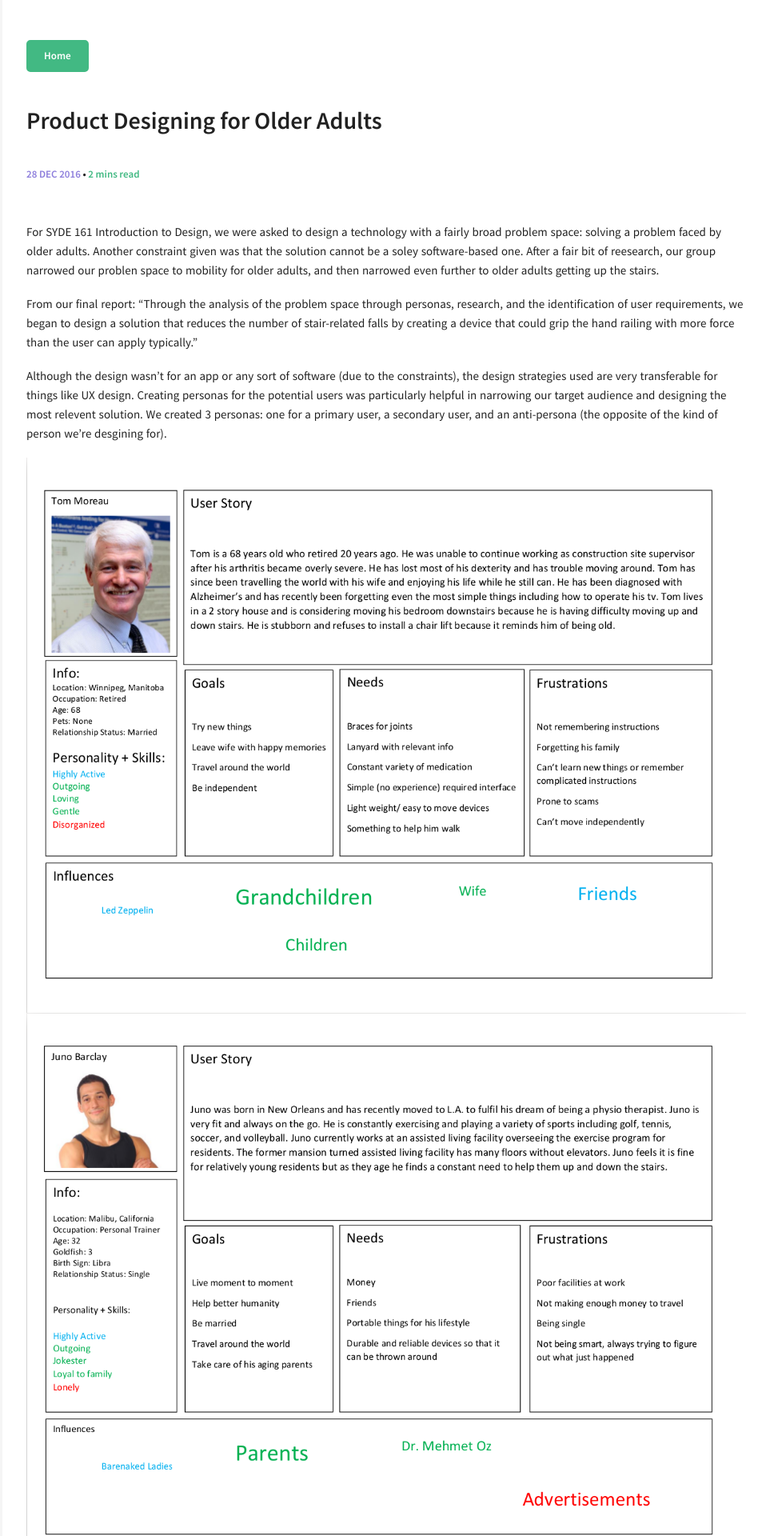
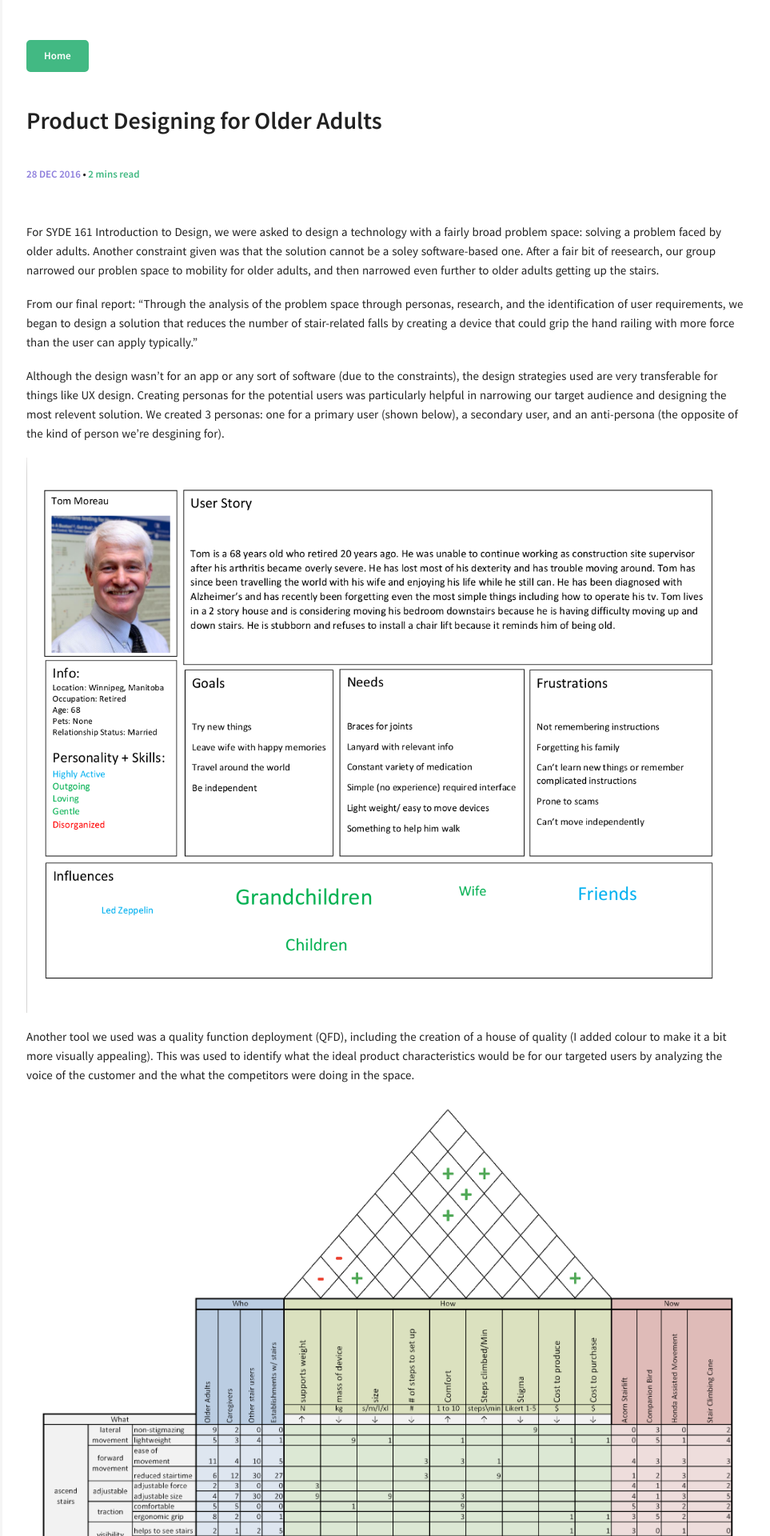
Before and after one commit to wasiqm/wasiqm.github.io, a Jekyll site: the page built from _posts/2016-12-28-design-project.md, in a window 1280 px wide. Shown: the top 1920 px of the page at 80% size, without its empty margins (317-1280 px from the left). Built offline with Jekyll 4.4.1, drawn with Linux system fonts in a browser that asks for light colours; some of the changed text lies outside the part shown.

Commit message:
Update 2016-12-28-design-project.md

```diff
--- a/_posts/2016-12-28-design-project.md
+++ b/_posts/2016-12-28-design-project.md
@@ -12,11 +12,9 @@ to Design, we were asked to design a technology with a fairly broad problem spac
 From our final report:
 "Through the analysis of the problem space through personas, research, and the identification of user requirements, we began to design a solution that reduces the number of stair-related falls by creating a device that could grip the hand railing with more force than the user can apply typically."
 
-Although the design wasn't for an app or any sort of software (due to the constraints), the design strategies used are very transferable for things like UX design. Creating personas for the potential users was particularly helpful in narrowing our target audience and designing the most relevent solution. We created 3 personas: one for a primary user, a secondary user, and an anti-persona (the opposite of the kind of person we're desgining for).
+Although the design wasn't for an app or any sort of software (due to the constraints), the design strategies used are very transferable for things like UX design. Creating personas for the potential users was particularly helpful in narrowing our target audience and designing the most relevent solution. We created 3 personas: one for a primary user (shown below), a secondary user, and an anti-persona (the opposite of the kind of person we're desgining for).
 
 ![Persona for a primary user]({{ "/img/persona2.png" | absolute_url }})
-![Persona for a secondary user]({{ "/img/persona1.png" | absolute_url }})
-![Anti-persona]({{ "/img/persona3.png" | absolute_url }})
 
 Another tool we used was a quality function deployment (QFD), including the creation of a house of quality (I added colour to make it a bit more visually appealing). This was used to identify what the ideal product characteristics would be for our targeted users by analyzing the voice of the customer and the what the competitors were doing in the space.
 
```
